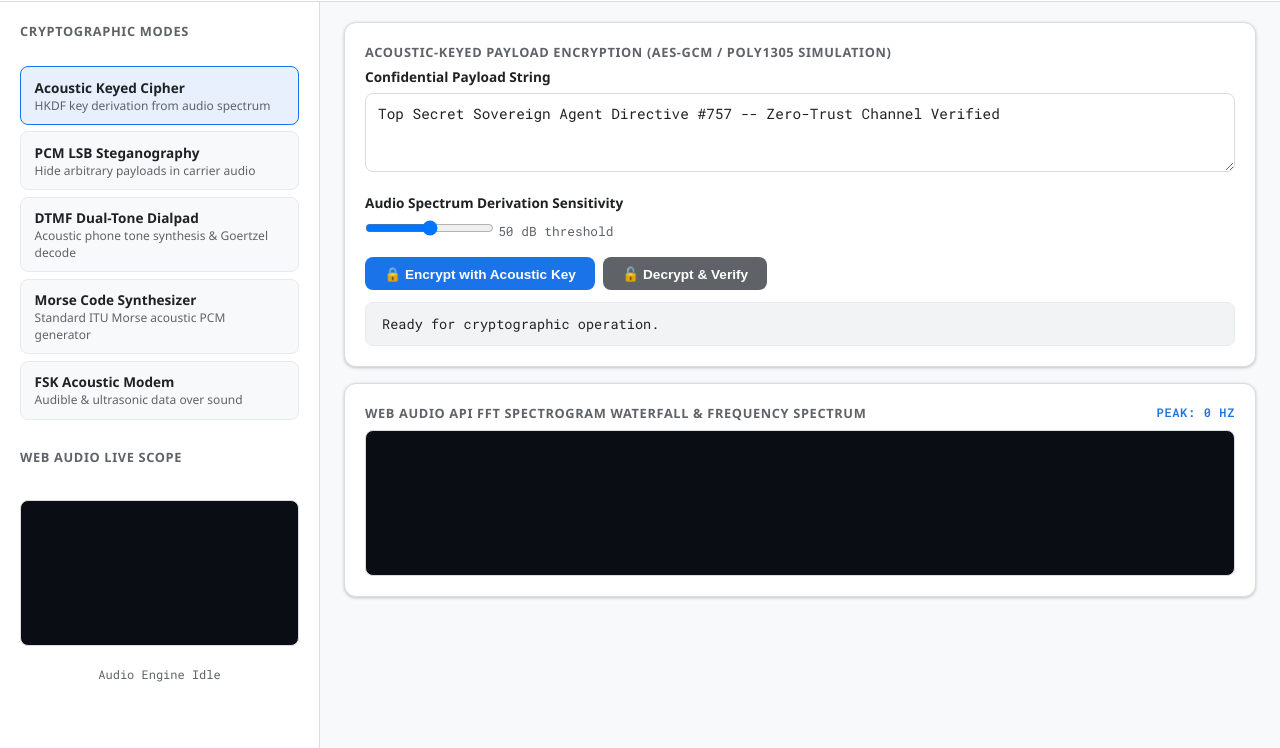
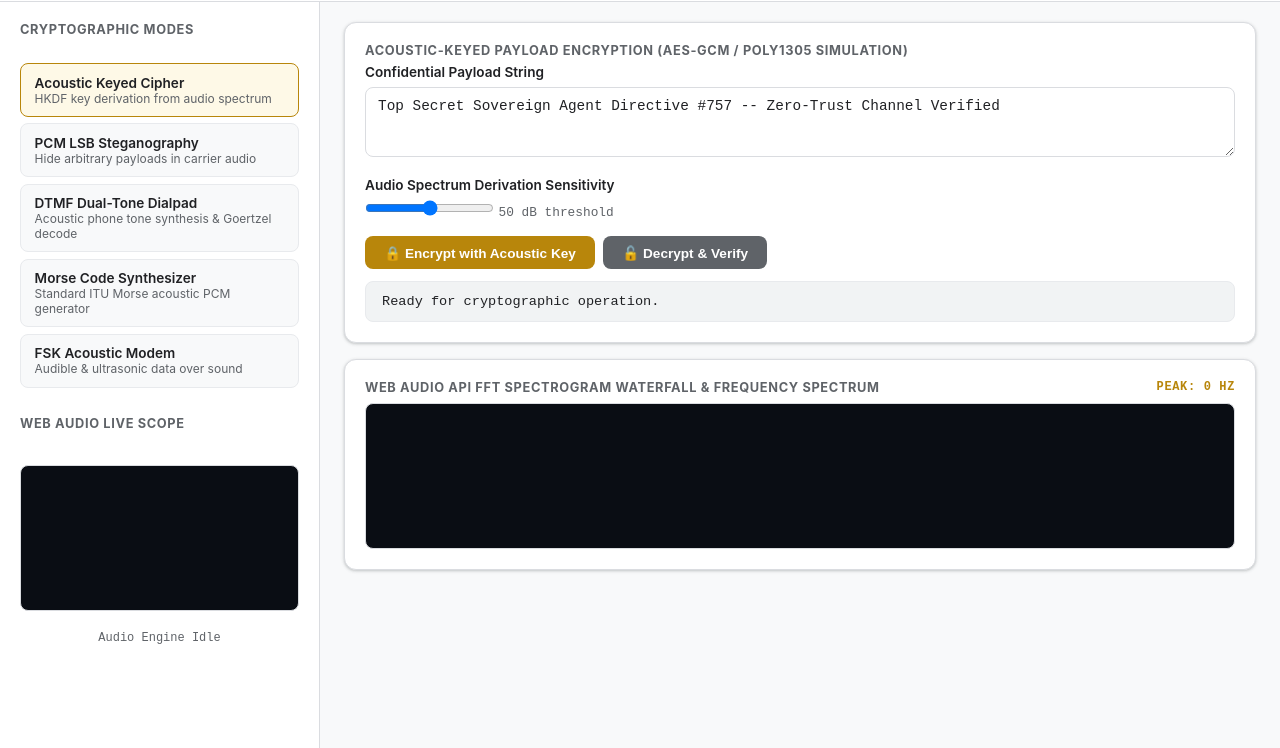
Before and after one commit to 1nc0gn30/audiocipher-stego-engine, a plain HTML site: page public/index.html in a window 1280 px wide. Shown: the part 52-800 px from the top of the page. Drawn offline with Linux system fonts and the light colour scheme; a web font is replaced by a local one.

Commit message:
feat(atelier): integrate Atelier gold theme and UI enhancements

```diff
--- /dev/null
+++ b/public/atelier.css
@@ -0,0 +1,53 @@
+@font-face {
+  font-family: "Celtic Garamond";
+  src: url("fonts/CelticGaramond.ttf") format("truetype");
+  font-weight: 100 900;
+  font-style: normal;
+  font-display: swap;
+}
+
+:root {
+  --md-primary: #B8860B;
+  --md-on-primary: #101828;
+  --md-primary-container: #FEF9E7;
+  --md-on-primary-container: #6B5308;
+  --md-surface: #FFFFFF;
+  --md-surface-card: #FFFFFF;
+  --md-on-surface: #101828;
+  --md-on-surface-variant: #475467;
+  --md-outline: #EAECF0;
+  --g-blue: #B8860B;
+  --g-blue-dark: #8A6A09;
+  --g-blue-light: #FEF9E7;
+  --google-blue: #B8860B;
+  --google-blue-hover: #8A6A09;
+  --google-blue-light: #FEF9E7;
+  --md-sys-color-primary: #B8860B;
+  --md-sys-color-on-primary: #101828;
+  --md-sys-color-primary-container: #FEF9E7;
+  --md-sys-color-on-primary-container: #6B5308;
+  --md-sys-color-surface: #F7F6F2;
+  --md-sys-color-surface-dim: #F7F6F2;
+  --md-sys-color-surface-container: #FFFFFF;
+  --md-sys-color-surface-container-low: #F7F6F2;
+  --md-sys-color-surface-container-high: #FFFFFF;
+  --md-sys-color-surface-container-highest: #FEF9E7;
+  --md-sys-color-on-surface: #101828;
+  --md-sys-color-on-surface-variant: #475467;
+  --md-sys-color-outline: #EAECF0;
+  --md-sys-color-outline-variant: #EAECF0;
+  --font-google: "Inter", "Segoe UI", sans-serif;
+  --font-sans: "Inter", "Segoe UI", sans-serif;
+  --font-family: "Inter", "Segoe UI", sans-serif;
+  --font-mono: "JetBrains Mono", "IBM Plex Mono", ui-monospace, monospace;
+}
+
+h1, h2, h3, header .brand-title, .brand h1 {
+  font-family: "Celtic Garamond", Georgia, serif !important;
+  font-weight: 400;
+  letter-spacing: 0.01em;
+}
+
+button, .btn, .md-button {
+  border-radius: 999px;
+}
--- a/public/index.html
+++ b/public/index.html
@@ -9,9 +9,9 @@
   <link href="https://fonts.googleapis.com/css2?family=Google+Sans:wght@400;500;600;700&family=Roboto+Mono:wght@400;500;600&family=Roboto:wght@400;500;600&display=swap" rel="stylesheet">
   <style>
     :root {
-      --g-blue: #1a73e8;
-      --g-blue-dark: #1557b0;
-      --g-blue-light: #e8f0fe;
+      --g-blue: #B8860B;
+      --g-blue-dark: #8A6A09;
+      --g-blue-light: #FEF9E7;
       --g-green: #1e8e3e;
       --g-green-light: #e6f4ea;
       --g-red: #d93025;
@@ -297,6 +297,7 @@
       border-radius: var(--radius-sm);
     }
   </style>
+  <link rel="stylesheet" href="atelier.css">
 </head>
 <body>
   <header>
@@ -749,7 +750,7 @@
         sCtx.fillStyle = '#0a0d14';
         sCtx.fillRect(0, 0, scopeCanvas.width, scopeCanvas.height);
         sCtx.lineWidth = 2;
-        sCtx.strokeStyle = '#1a73e8';
+        sCtx.strokeStyle = '#B8860B';
         sCtx.beginPath();
         const slice = scopeCanvas.width / bufferLength;
         let sx = 0;
```
Also changed, not shown: public/fonts/CelticGaramond.ttf (added).
